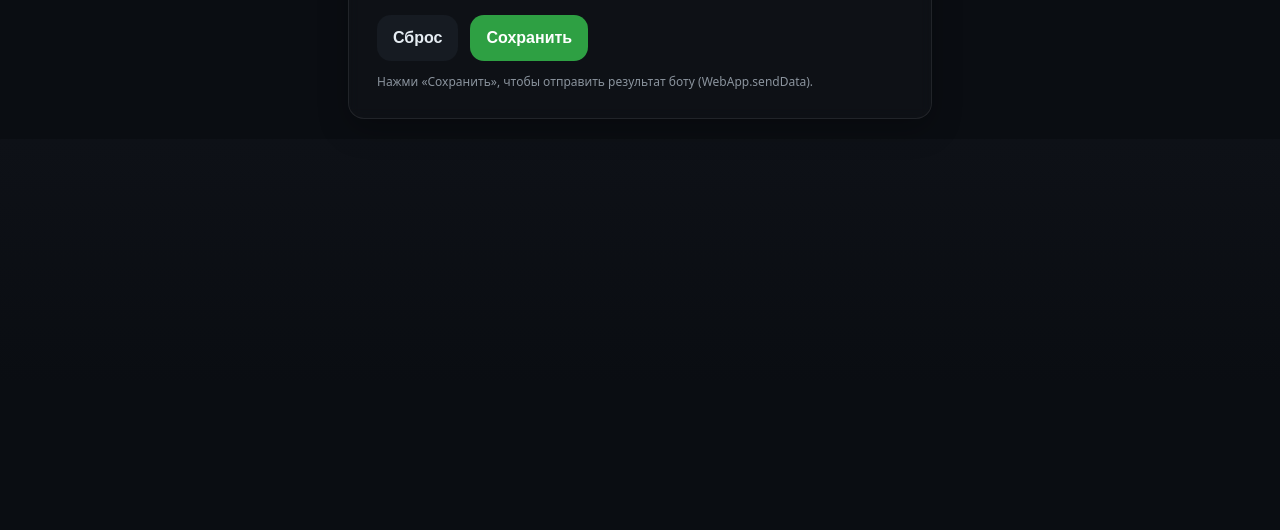
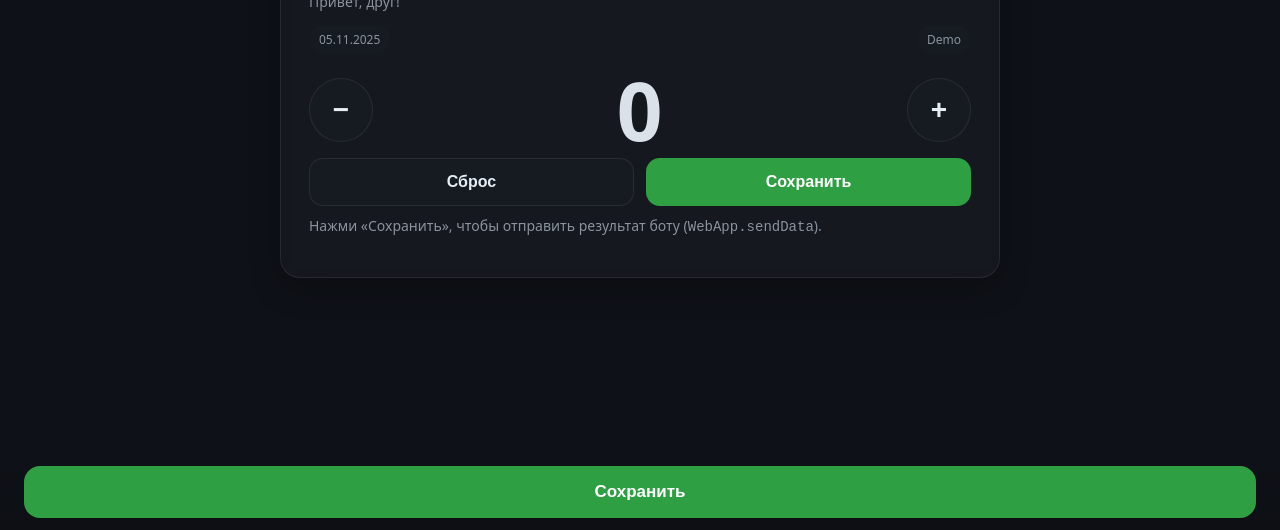
Before and after one commit to MichaelDOMOmsk/tg-mini-app, a plain HTML site: page docs/index.html in a window 1280 px wide. Shown: the part 270-800 px from the top of the page. Drawn offline with Linux system fonts and the light colour scheme.

Commit message:
Refactor index.html for improved layout and styling
Updated HTML structure and styles for habit counter app.

```diff
--- a/docs/index.html
+++ b/docs/index.html
@@ -2,38 +2,130 @@
 <html lang="ru">
 <head>
   <meta charset="UTF-8" />
-  <meta name="viewport" content="width=device-width,initial-scale=1" />
-  <title>Habit Counter — Telegram Mini App</title>
+  <meta name="viewport" content="width=device-width, initial-scale=1, viewport-fit=cover" />
+  <title>Счётчик привычки</title>
   <script src="https://telegram.org/js/telegram-web-app.js"></script>
   <style>
     :root{
+      /* Подхватываем тему Telegram, даём дефолты */
       --bg: var(--tg-theme-bg-color, #0e1117);
       --text: var(--tg-theme-text-color, #e6edf3);
       --hint: var(--tg-theme-hint-color, #8b949e);
       --button: var(--tg-theme-button-color, #2ea043);
       --button-text: var(--tg-theme-button-text-color, #fff);
       --secondary-bg: var(--tg-theme-secondary-bg-color, #161b22);
+      --stroke: rgba(255,255,255,.08);
     }
     *{box-sizing:border-box}
-    body{margin:0;background:linear-gradient(180deg,var(--bg),#0a0d12 60%);color:var(--text);font-family:system-ui,Segoe UI,Roboto,Arial}
-    .wrap{max-width:640px;margin:0 auto;padding:20px clamp(12px,4vw,28px)}
-    .card{background:rgba(255,255,255,.02);border:1px solid rgba(255,255,255,.08);border-radius:16px;padding:clamp(16px,4vw,28px);box-shadow:0 10px 30px rgba(0,0,0,.25);backdrop-filter:blur(6px)}
-    h1{margin:0 0 8px;font-size:clamp(20px,5vw,28px)}
-    .sub{color:var(--hint);font-size:14px;margin-bottom:18px}
-    .row{display:flex;gap:12px;align-items:center}
-    .pill{padding:6px 10px;border-radius:999px;background:var(--secondary-bg);color:var(--hint);font-size:12px}
+    html,body{height:100%}
+    body{
+      margin:0;
+      background: var(--bg); /* убрали градиент — меньше «полос» на мобильном */
+      color:var(--text);
+      -webkit-font-smoothing:antialiased; text-rendering:optimizeLegibility;
+      font-family: ui-sans-serif, system-ui, -apple-system, Segoe UI, Roboto, Arial;
+      min-height:100dvh;
+      display:grid;
+      grid-template-rows: 1fr auto; /* контент + футер */
+    }
+
+    .app{
+      padding: max(16px, env(safe-area-inset-top)) clamp(12px,4vw,24px) 8px clamp(12px,4vw,24px);
+      display:grid;
+      place-items:center;
+    }
+
+    .card{
+      width:100%;
+      max-width:720px;
+      background: rgba(255,255,255,0.03);
+      border:1px solid var(--stroke);
+      border-radius:20px;
+      padding: clamp(16px,4vw,28px);
+      box-shadow: 0 10px 30px rgba(0,0,0,.25);
+      backdrop-filter: blur(6px);
+    }
+
+    h1{margin:0 0 8px; font-size: clamp(20px,5vw,28px); letter-spacing:.2px}
+    .sub{color:var(--hint); font-size:14px; margin-bottom:14px}
+
+    .row{display:flex; gap:10px; align-items:center}
+    .pill{padding:6px 10px; border-radius:999px; background:var(--secondary-bg); color:var(--hint); font-size:12px}
     .sp{flex:1}
-    .counter{display:grid;grid-template-columns:1fr auto 1fr;gap:12px;align-items:center;margin:18px 0 6px}
-    .num{font-size:clamp(40px,12vw,72px);text-align:center;font-weight:700}
-    button{border:0;border-radius:14px;padding:14px 16px;font-size:16px;font-weight:600;cursor:pointer;background:var(--secondary-bg);color:var(--text)}
-    button.primary{background:var(--button);color:var(--button-text)}
-    button:active{transform:translateY(1px)}
-    .muted{color:var(--hint);font-size:12px;margin-top:12px}
+
+    .counter{
+      margin: 16px 0 8px;
+      display:grid;
+      grid-template-columns: auto 1fr auto;
+      gap: 16px;
+      align-items:center;
+    }
+    .btn-icon{
+      width:64px; height:64px;
+      border:1px solid var(--stroke);
+      border-radius:999px;
+      background:var(--secondary-bg);
+      color:var(--text);
+      font-size:28px; font-weight:700;
+      display:grid; place-items:center;
+      cursor:pointer;
+      touch-action: manipulation;
+    }
+    .btn-icon:active{ transform: translateY(1px) }
+
+    .num{
+      text-align:center;
+      font-size: clamp(48px, 12vw, 80px);
+      font-weight: 800;
+      line-height: 1;
+      letter-spacing: .5px;
+      opacity:.95;
+    }
+
+    .actions{
+      display:grid;
+      grid-template-columns: 1fr 1fr;
+      gap:12px;
+      margin-top:8px;
+    }
+    .btn{
+      border:1px solid var(--stroke);
+      border-radius:14px;
+      padding:14px 16px;
+      font-size:16px; font-weight:600;
+      background:var(--secondary-bg);
+      color:var(--text);
+      cursor:pointer;
+      touch-action: manipulation;
+    }
+    .btn.primary{ background:var(--button); color:var(--button-text); border-color:transparent }
+    .btn:active{ transform: translateY(1px) }
+
+    /* Липкий футер с основной CTA — скрываем, если используем Telegram MainButton */
+    .footer{
+      position: sticky;
+      bottom: 0;
+      padding: 10px clamp(12px,4vw,24px) max(12px, env(safe-area-inset-bottom));
+      background: linear-gradient(180deg, rgba(0,0,0,0), rgba(0,0,0,.12));
+      display:none; /* включим в JS, если не в Telegram */
+    }
+    .footer .btn{
+      width:100%;
+      height:52px;
+      font-size:17px;
+      border-radius:16px;
+    }
+
+    /* Мобильные мелочи */
+    @media (max-width:420px){
+      .btn-icon{ width:56px; height:56px; font-size:26px }
+      .num{ font-size: clamp(44px, 14vw, 72px) }
+    }
   </style>
 </head>
 <body>
-  <div class="wrap">
-    <div class="card">
+  <main class="app">
+    <section class="card" aria-label="Счётчик привычки">
       <h1>Счётчик привычки</h1>
       <div class="sub" id="hello">Загружаю…</div>
 
@@ -43,57 +135,93 @@
         <div class="pill">Demo</div>
       </div>
 
-      <div class="counter">
-        <button id="dec">−</button>
-        <div class="num" id="count">0</div>
-        <button id="inc">+</button>
+      <div class="counter" role="group" aria-label="Управление счётчиком">
+        <button class="btn-icon" id="dec" aria-label="Убавить">−</button>
+        <div class="num" id="count" aria-live="polite">0</div>
+        <button class="btn-icon" id="inc" aria-label="Прибавить">+</button>
       </div>
 
-      <div class="row" style="gap:12px;margin-top:8px">
-        <button id="reset">Сброс</button>
-        <button id="save" class="primary">Сохранить</button>
+      <div class="actions">
+        <button class="btn" id="reset">Сброс</button>
+        <button class="btn primary" id="save">Сохранить</button>
       </div>
 
-      <div class="muted">Нажми «Сохранить», чтобы отправить результат боту (WebApp.sendData).</div>
-    </div>
-  </div>
+      <div class="sub" style="margin-top:10px">Нажми «Сохранить», чтобы отправить результат боту (<code>WebApp.sendData</code>).</div>
+    </section>
+  </main>
+
+  <footer class="footer" id="footer">
+    <button class="btn primary" id="saveFooter">Сохранить</button>
+  </footer>
 
   <script>
     const tg = window.Telegram?.WebApp;
     const inTG = Boolean(tg && typeof tg.initData === 'string');
 
-    // Приветствие
+    // Приветствие и дата
     let userName = 'друг';
     if (inTG && tg.initDataUnsafe?.user?.first_name) userName = tg.initDataUnsafe.user.first_name;
     document.getElementById('hello').textContent = `Привет, ${userName}!`;
 
-    // Дата
     const today = new Date();
     const fmt = n => String(n).padStart(2,'0');
     const dateStr = `${fmt(today.getDate())}.${fmt(today.getMonth()+1)}.${today.getFullYear()}`;
     document.getElementById('date-pill').textContent = dateStr;
 
-    // Инициализация WebApp
-    if (inTG) { tg.ready(); tg.expand(); }
+    // Полноэкран и тема
+    if (inTG) {
+      tg.ready();
+      tg.expand();
+      tg.onEvent('themeChanged', () => {
+        document.body.style.background = getComputedStyle(document.documentElement).getPropertyValue('--bg');
+      });
+    } else {
+      // Не в Telegram — показываем липкий футер (в Telegram используем MainButton)
+      document.getElementById('footer').style.display = 'block';
+    }
 
-    // Счётчик
+    // Логика счётчика
     let count = 0;
     const countEl = document.getElementById('count');
-    const set = n => { count=Math.max(0,n); countEl.textContent=count; tg?.HapticFeedback?.impactOccurred('light'); }
-    document.getElementById('inc').onclick = () => set(count+1);
-    document.getElementById('dec').onclick = () => set(count-1);
-    document.getElementById('reset').onclick = () => set(0);
+    function update(n){
+      count = Math.max(0, n);
+      countEl.textContent = count;
+      tg?.HapticFeedback?.impactOccurred('light');
+    }
+    document.getElementById('inc').onclick = () => update(count + 1);
+    document.getElementById('dec').onclick = () => update(count - 1);
+    document.getElementById('reset').onclick = () => update(0);
 
-    // Сохранить (отправка в бота)
-    document.getElementById('save').onclick = () => {
-      const json = JSON.stringify({ date: dateStr, count });
+    // Отправка
+    function send(){
+      const payload = { date: dateStr, count };
+      const json = JSON.stringify(payload);
       if (inTG) {
-        tg.sendData(json); // у бота это появится как message.web_app_data.data
+        tg.sendData(json);
         tg.HapticFeedback?.notificationOccurred('success');
       } else {
-        alert('Не в Telegram: отправка имитирована.\\n'+json);
+        alert('Не в Telegram: отправка имитирована.\n' + json);
       }
-    };
+    }
+    document.getElementById('save').onclick = send;
+    document.getElementById('saveFooter').onclick = send;
+
+    // Telegram MainButton как основная CTA
+    if (inTG) {
+      tg.MainButton.setText('Сохранить');
+      tg.MainButton.enable();
+      tg.MainButton.show();
+      tg.onEvent('mainButtonClicked', send);
+      // Скрыть нижний футер, чтобы не дублировать CTA
+      document.getElementById('footer').style.display = 'none';
+    }
+
+    // Локальное сохранение на день (приятный бонус)
+    const key = `habit-counter:${dateStr}`;
+    try { update(Number(localStorage.getItem(key) || 0)); } catch(e){}
+    ['click','touchend'].forEach(evt => document.addEventListener(evt, () => {
+      try { localStorage.setItem(key, String(count)); } catch(e){}
+    }));
   </script>
 </body>
 </html>
```
